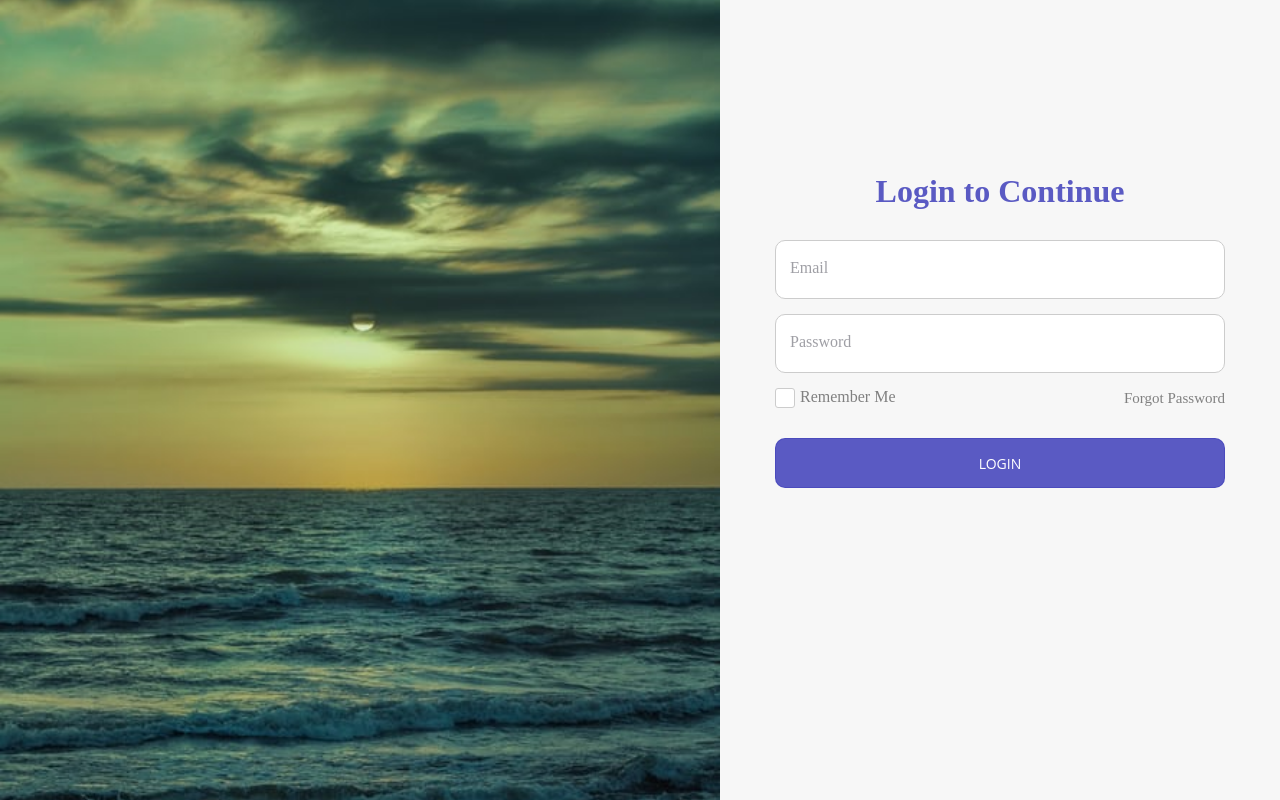
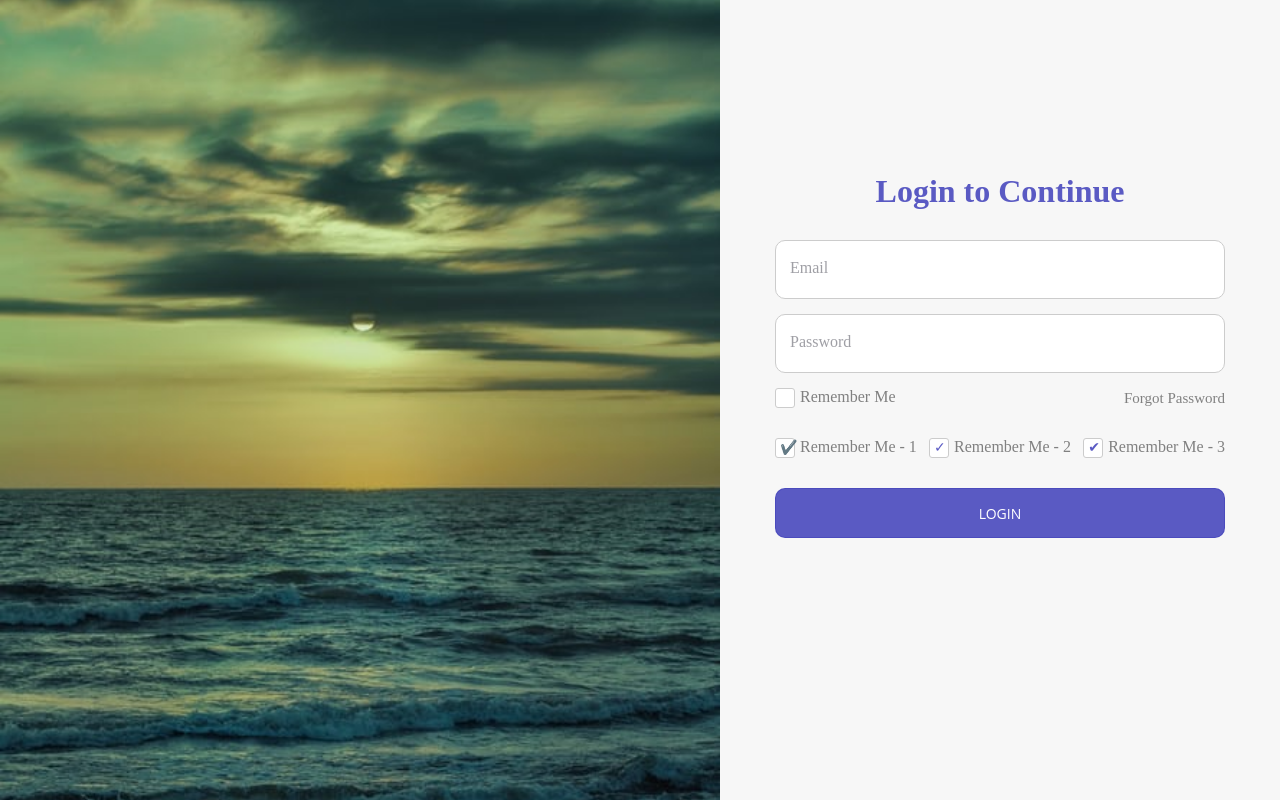
Before and after one commit to afozbek/vue-login-form, a Vue app: page / in a window 1280 px wide. Built offline with nearby package versions, Linux system fonts and the light colour scheme.

Commit message:
showCase için checkbox lar eklendi

```diff
--- a/src/components/LoginForm.vue
+++ b/src/components/LoginForm.vue
@@ -3,19 +3,56 @@
     <h1 class="m-loginForm__desc">{{ header }}</h1>
 
     <div class="m-loginForm__group">
-      <animated-input placeholder="Email" :showAnimation="true"></animated-input>
+      <animated-input
+        placeholder="Email"
+        :showAnimation="true"
+      ></animated-input>
     </div>
 
     <div class="m-loginForm__group">
-      <animated-input placeholder="Password" :showAnimation="false"></animated-input>
+      <animated-input
+        placeholder="Password"
+        :showAnimation="false"
+      ></animated-input>
     </div>
 
     <div class="m-loginForm__group -mg-lg">
       <div class="m-loginForm__rememberWrapper">
-        <custom-checkbox name="remember_me" id="remember_me" labelText="Remember Me" checkbox="✔︎"></custom-checkbox>
+        <custom-checkbox
+          name="remember_me"
+          id="remember_me"
+          labelText="Remember Me"
+          checkbox="✔︎"
+        ></custom-checkbox>
 
         <a class="m-loginForm__forgotBtn" href="#">Forgot Password</a>
       </div>
+    </div>
+
+    <div class="a-showCase">
+      <custom-checkbox
+        name="remember_me1"
+        id="remember_me1"
+        labelText="Remember Me - 1"
+        checkbox="✔️"
+        :checked="true"
+      ></custom-checkbox>
+
+      <custom-checkbox
+        name="remember_me2"
+        id="remember_me2"
+        labelText="Remember Me - 2"
+        checkbox="✓"
+        :checked="true"
+      ></custom-checkbox>
+
+      <custom-checkbox
+        name="remember_me3"
+        id="remember_me3"
+        labelText="Remember Me - 3"
+        checkbox="✔︎"
+        :checked="true"
+      ></custom-checkbox>
     </div>
 
     <button type="submit" class="m-loginForm__submitBtn">Login</button>
--- a/src/components/inputs/CustomCheckbox.vue
+++ b/src/components/inputs/CustomCheckbox.vue
@@ -1,8 +1,19 @@
 <template>
   <div class="m-loginForm__checkboxWrapper">
-    <input class="m-loginForm__confirm" type="checkbox" :name="name" :id="id" />
+    <input
+      class="m-loginForm__confirm"
+      type="checkbox"
+      :checked="checked"
+      :name="name"
+      :id="id"
+    />
 
-    <label class="m-loginForm__confirmLabel" :data-content="checkbox" :for="id">{{labelText}}</label>
+    <label
+      class="m-loginForm__confirmLabel"
+      :data-content="checkbox"
+      :for="id"
+      >{{ labelText }}</label
+    >
   </div>
 </template>
 
@@ -26,6 +37,11 @@ export default {
       required: false
       // \2713
       // \f00c
+    },
+    checked: {
+      type: Boolean,
+      required: false,
+      default: false
     }
   }
 };
--- a/src/scss/components/forms/_loginForm.scss
+++ b/src/scss/components/forms/_loginForm.scss
@@ -244,3 +244,11 @@ $form-forgot-button-color: $gray;
     }
   }
 }
+
+.a-showCase {
+  width: 100%;
+
+  margin-bottom: $xxl;
+
+  @include flex(row wrap, space-between, center);
+}
```
